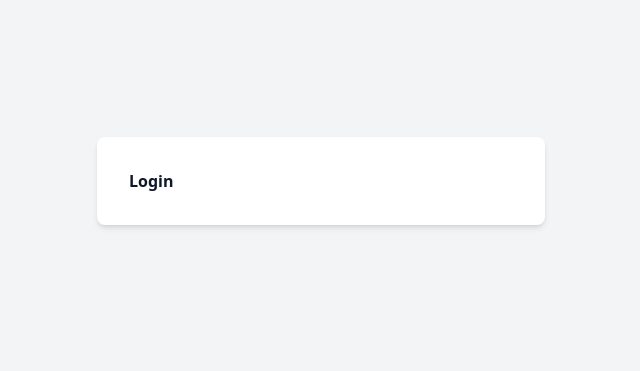
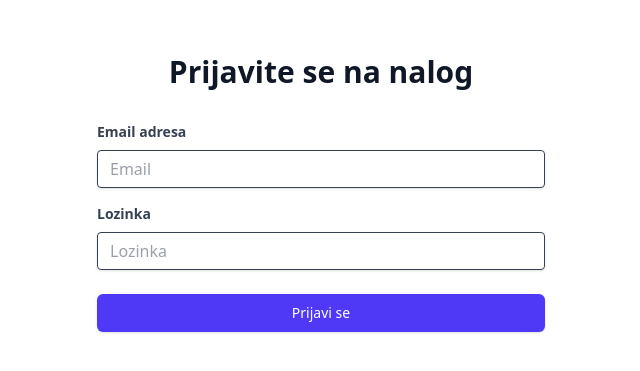
Before and after one commit to elab-development/internet-tehnologije-2024-projekat-todoapp_2021_0357__2021_0124, a React app in the folder frontend/: page /login in a window 1280 px wide. Shown: the part 219-590 px from the top of the page, without its empty margins (319-959 px from the left). Built offline with nearby package versions, Linux system fonts and the light colour scheme; the HTML template or start-up script is replaced by a standard one.

Commit message:
Implementacija Login stranice

```diff
--- a/frontend/src/contexts/AuthContext.tsx
+++ b/frontend/src/contexts/AuthContext.tsx
@@ -3,7 +3,7 @@ import React, { createContext, useState, useEffect, type ReactNode } from 'react
 interface AuthContextType {
   user: any; // Definisacemo kasnije User model
   token: string | null;
-  login: (data: any) => void;
+  login: (userData: any, token: string) => void;
   register: (data: any) => void;
   logout: () => void;
 }
@@ -22,8 +22,10 @@ export const AuthProvider: React.FC<{ children: ReactNode }> = ({ children }) =>
     }
   }, []);
 
-  const login = (data: any) => {
-    // Dodati posle login kod
+  const login = (userData: any, userToken: string) => {
+    setUser(userData);
+    setToken(userToken);
+    localStorage.setItem('token', userToken);
   };
 
   const register = (data: any) => {
--- /dev/null
+++ b/frontend/src/hooks/useAuth.ts
@@ -0,0 +1,10 @@
+import { useContext } from 'react';
+import { AuthContext } from '../contexts/AuthContext';
+
+export const useAuth = () => {
+  const context = useContext(AuthContext);
+  if (context === undefined) {
+    throw new Error('useAuth must be used within an AuthProvider');
+  }
+  return context;
+};
--- a/frontend/src/layouts/GuestLayout.tsx
+++ b/frontend/src/layouts/GuestLayout.tsx
@@ -2,13 +2,7 @@ import { Outlet } from 'react-router-dom';
 
 // layout za stranice gde korisnik nije ulogovan
 const GuestLayout = () => {
-  return (
-    <div className="min-h-screen bg-gray-100 flex items-center justify-center dark:bg-gray-900">
-      <div className="bg-white p-8 rounded-lg shadow-md w-full max-w-md dark:bg-gray-800">
-        <Outlet />
-      </div>
-    </div>
-  );
+  return <Outlet />;
 };
 
 export default GuestLayout;
--- a/frontend/src/pages/LoginPage.tsx
+++ b/frontend/src/pages/LoginPage.tsx
@@ -1,8 +1,71 @@
-// Stranica za prijavu
-const LoginPage = () => {
+import React, { useState } from 'react';
+import { useNavigate } from 'react-router-dom';
+import Input from '../components/Input';
+import Button from '../components/Button';
+import * as authService from '../services/authService';
+import { useAuth } from '../hooks/useAuth';
+
+const LoginPage: React.FC = () => {
+  const [email, setEmail] = useState('');
+  const [password, setPassword] = useState('');
+  const [error, setError] = useState<string | null>(null);
+  const auth = useAuth();
+  const navigate = useNavigate();
+
+  const handleSubmit = async (e: React.FormEvent) => {
+    e.preventDefault();
+    setError(null);
+    try {
+      const response = await authService.login({ email, password });
+      auth.login(response.data.user, response.data.token);
+      navigate('/');
+    } catch (err) {
+      setError('Prijava neuspešna. Proverite podatke.');
+      console.error(err);
+    }
+  };
+
   return (
-    <div>
-      <h1>Login</h1>
+    <div className="min-h-screen flex items-center justify-center bg-white">
+      <div className="max-w-md w-full space-y-8">
+        <div>
+          <h2 className="mt-6 text-center text-3xl font-extrabold text-gray-900">
+            Prijavite se na nalog
+          </h2>
+        </div>
+        <form className="mt-8 space-y-6" onSubmit={handleSubmit}>
+          <div className="space-y-4">
+            <Input
+              label="Email adresa"
+              type="email"
+              placeholder="Email"
+              value={email}
+              onChange={(e) => setEmail(e.target.value)}
+              name="email"
+            />
+            <Input
+              label="Lozinka"
+              type="password"
+              placeholder="Lozinka"
+              value={password}
+              onChange={(e) => setPassword(e.target.value)}
+              name="password"
+            />
+          </div>
+
+          {error && (
+            <div className="text-red-600 text-sm text-center">
+              {error}
+            </div>
+          )}
+
+          <div>
+            <Button type="submit">
+              Prijavi se
+            </Button>
+          </div>
+        </form>
+      </div>
     </div>
   );
 };
```
Also changed, not shown: 1 other file (tests, documents, lock files or other folders).
